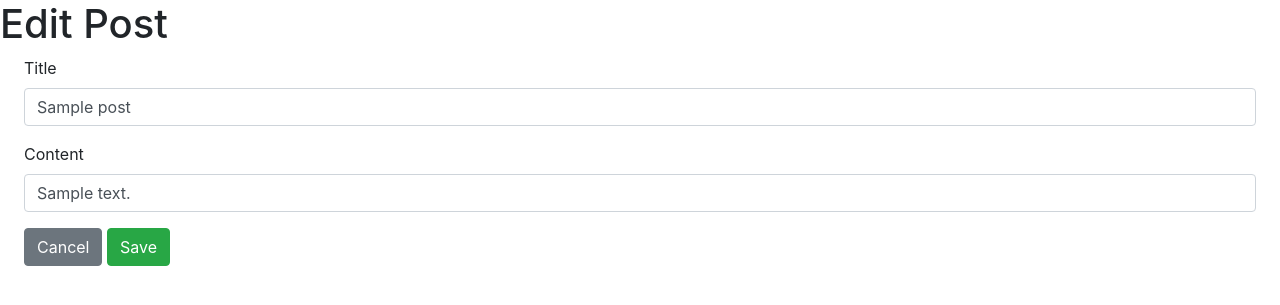
After one commit to reamslin/blogly, a Flask app: page /posts/1/edit in a window 1280 px wide. The commit adds this page. Shown: the top 305 px of the page. Run offline with Flask 2, Linux system fonts and the light colour scheme; tables that the repository leaves empty hold one stand-in row (values such as "Sample post"); some libraries are stand-ins or nearby versions.

Commit message:
part two

```diff
--- a/app.py
+++ b/app.py
@@ -1,7 +1,7 @@
 """Blogly application."""
 
 from flask import Flask, request, redirect, render_template
-from models import db, connect_db, User
+from models import db, connect_db, User, Post
 
 app = Flask(__name__)
 app.config['SQLALCHEMY_DATABASE_URI'] = 'postgresql:///blogly'
@@ -17,6 +17,36 @@ def redirect_list_users():
     """Redirects to list_users. Fix later"""
 
     return redirect('/users')
+
+@app.route("/posts/<int:post_id>")
+def show_post(post_id):
+    """show the post"""
+
+    post = Post.query.get_or_404(post_id)
+    return render_template('post.html', post=post)
+
+@app.route("/posts/<int:post_id>/edit")
+def show_edit_post(post_id):
+    post = Post.query.get_or_404(post_id)
+    return render_template('edit_post.html', post=post)
+
+@app.route("/posts/<int:post_id>/edit", methods=['POST'])
+def edit_post(post_id):
+    post = Post.query.get_or_404(post_id)
+    post.title = request.form['title'] or None
+    post.content = request.form['content'] or None
+
+    db.session.add(post)
+    db.session.commit()
+
+    return redirect('/')
+
+@app.route("/posts/<int:post_id>/delete", methods=['POST'])
+def delete_post(post_id):
+    Post.query.filter(Post.id == post_id).delete()
+
+    db.session.commit()
+    return redirect('/')
 
 @app.route('/users')
 def list_users():
@@ -72,6 +102,27 @@ def edit_user(user_id):
 
     return redirect('/users')
 
+@app.route('/users/<int:user_id>/posts/new')
+def show_new_post_form(user_id):
+    """show the new post form"""
+
+    user = User.query.get_or_404(user_id)
+    return render_template('new_post.html', user=user)
+
+@app.route('/users/<int:user_id>/posts/new', methods=['POST'])
+def create_post(user_id):
+
+    title = request.form['title'] or None
+    content = request.form['content'] or None
+
+    new_post = Post(title=title, content=content, user_id=user_id)
+
+    db.session.add(new_post)
+    db.session.commit()
+
+    return redirect('/')
+
+
 @app.route('/users/<int:user_id>/delete', methods=['POST'])
 def delete_user(user_id):
 
--- /dev/null
+++ b/templates/edit_post.html
@@ -0,0 +1,21 @@
+{% extends 'base.html' %}
+
+{% block title %}Edit Post{% endblock %}
+
+{% block content %}
+
+<h1>Edit Post</h1>
+<form method='POST' class="px-4">
+    <div class="form-group">
+        <label for="title">Title </label>
+        <input class="form-control mr-2" id="title" name="title" type="text" value='{{post.title}}'>
+    </div>
+    <div class="form-group">
+        <label for="content">Content </label>
+        <input class="form-control mr-2" id="content" name="content" type="text" value='{{post.content}}'>
+    </div>
+    <a href='/' class='btn btn-secondary'>Cancel</a>
+    <button type="submit" class="btn btn-success">Save</button>
+</form>
+
+{% endblock %}
```
Also changed, not shown: models.py (+25 -1 lines), templates/detail.html (+9 -0 lines), templates/new_post.html (added, +22 -0 lines), templates/post.html (added, +16 -0 lines).
